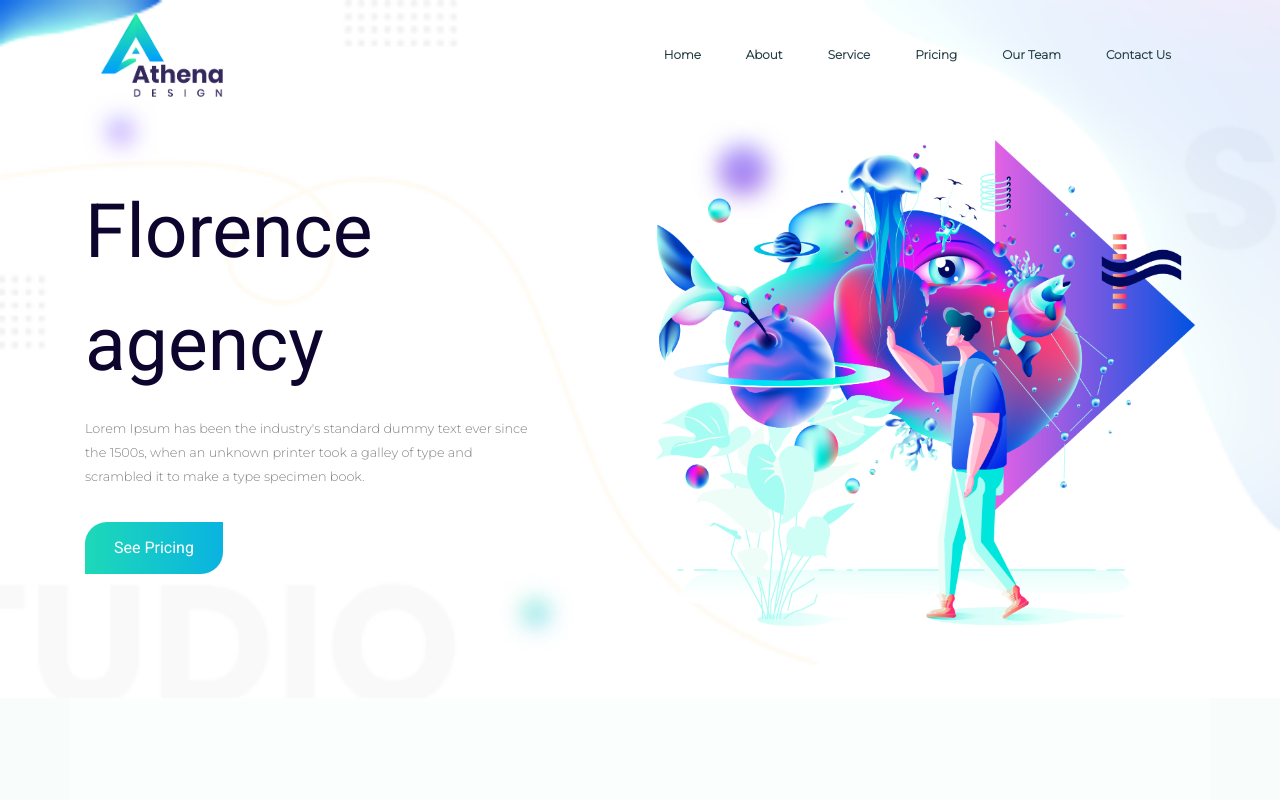
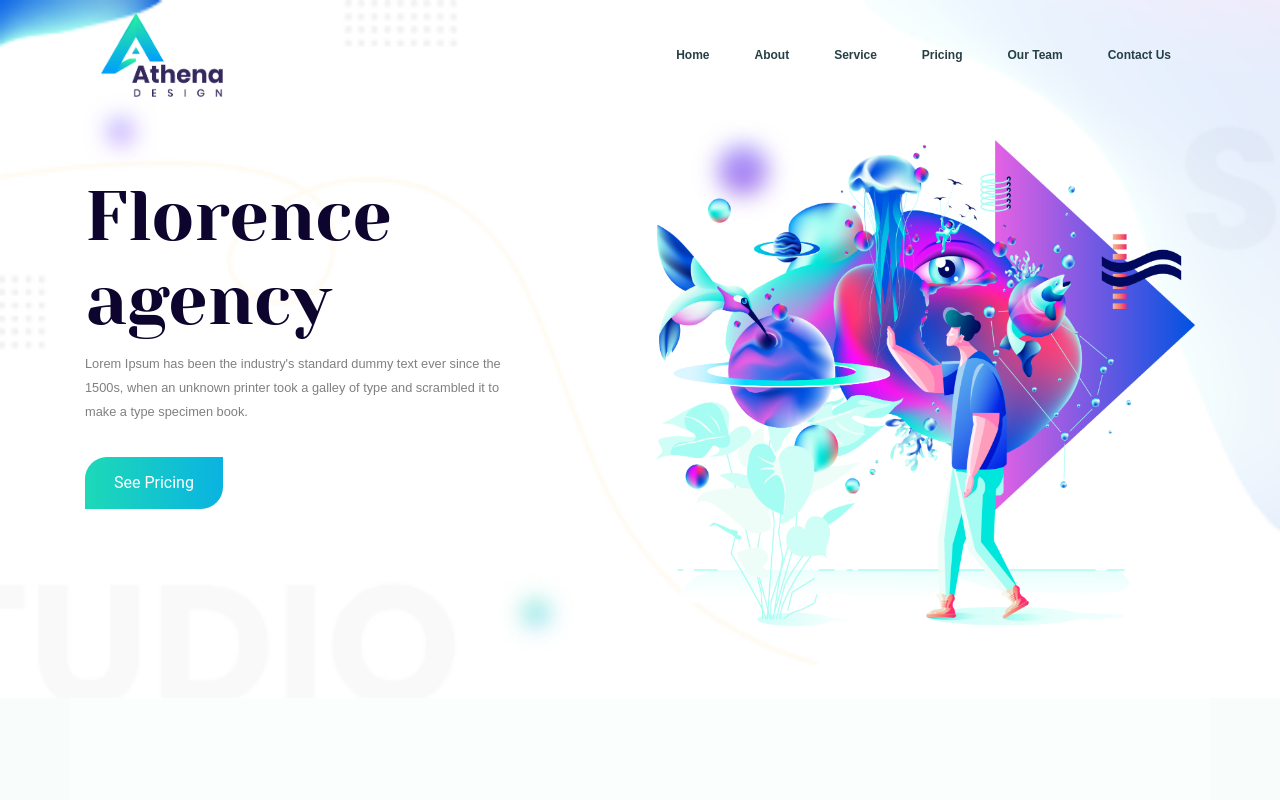
Before and after one commit to ariful-islam-mahin/athena-design, a React (Create React App) app: page / in a window 1280 px wide. Shown: the top 800 px of the page. Built offline with nearby package versions, Linux system fonts and the light colour scheme.

Commit message:
complete

```diff
--- a/public/index.html
+++ b/public/index.html
@@ -18,11 +18,14 @@
     <!-- bootstrap link-->
     <link rel="stylesheet" href="https://cdn.jsdelivr.net/npm/bootstrap@4.5.3/dist/css/bootstrap.min.css" integrity="sha384-TX8t27EcRE3e/ihU7zmQxVncDAy5uIKz4rEkgIXeMed4M0jlfIDPvg6uqKI2xXr2" crossorigin="anonymous">
     <!-- font  Montserrat link-->
+    <!-- <link rel="preconnect" href="https://fonts.gstatic.com">
+    <link href="https://fonts.googleapis.com/css2?family=Montserrat:wght@300&display=swap" rel="stylesheet"> -->
+    <!-- roboto font -->
+    <!-- <link rel="preconnect" href="https://fonts.gstatic.com">
+    <link href="https://fonts.googleapis.com/css2?family=Roboto&display=swap" rel="stylesheet"> -->
+
     <link rel="preconnect" href="https://fonts.gstatic.com">
-    <link href="https://fonts.googleapis.com/css2?family=Montserrat:wght@300&display=swap" rel="stylesheet">
-    <!-- roboto font -->
-    <link rel="preconnect" href="https://fonts.gstatic.com">
-    <link href="https://fonts.googleapis.com/css2?family=Roboto&display=swap" rel="stylesheet">
+<link href="https://fonts.googleapis.com/css2?family=Yeseva+One&display=swap" rel="stylesheet">
     <!--
       Notice the use of %PUBLIC_URL% in the tags above.
       It will be replaced with the URL of the `public` folder during the build.
--- a/src/components/Banner/Banner.css
+++ b/src/components/Banner/Banner.css
@@ -13,8 +13,8 @@
 }
 .banner-text-header{
     color: #0D052E !important;
-    font-size:75px;
-    font-weight: regular ;
+    font-size:70px;
+    font-family: 'Yeseva One', cursive;
 }
 .banner-text{
     font-family: 'Roboto', sans-serif;
@@ -35,15 +35,14 @@
     border: none;
     margin-top:18px;
 }
-.banner-btn:hover{
+/* .banner-btn:hover{
     background-image: linear-gradient(to right, #fff , #fff);
-
     color:  #0AB3E1 !important;
     border-top: 2px solid #1DD9B7;
     border-bottom: 2px solid #0AB3E1;
     border-left: 2px solid #1DD9B7;
     border-right:2px solid #0AB3E1;
-}
+} */
 @media only screen and (max-width: 600px){
     .banner-text-header{
         font-size: 36px !important;
--- a/src/components/Banner/Banner.js
+++ b/src/components/Banner/Banner.js
@@ -10,7 +10,7 @@ const Banner = () => {
             <div className="container">
                 <div className="row">
                     <div className="col-sm-12 col-md-6 banner-text">
-                        <p className="banner-text-header">Florence agency</p>
+                        <h1 className="banner-text-header">Florence agency</h1>
                         <p className="banner-text-small"><small>Lorem Ipsum has been the industry's standard dummy text ever since the 1500s, when an unknown printer took a galley of type and scrambled it to make a type specimen book.</small>
                         </p>
                         <button className="banner-btn">See Pricing</button>
```
